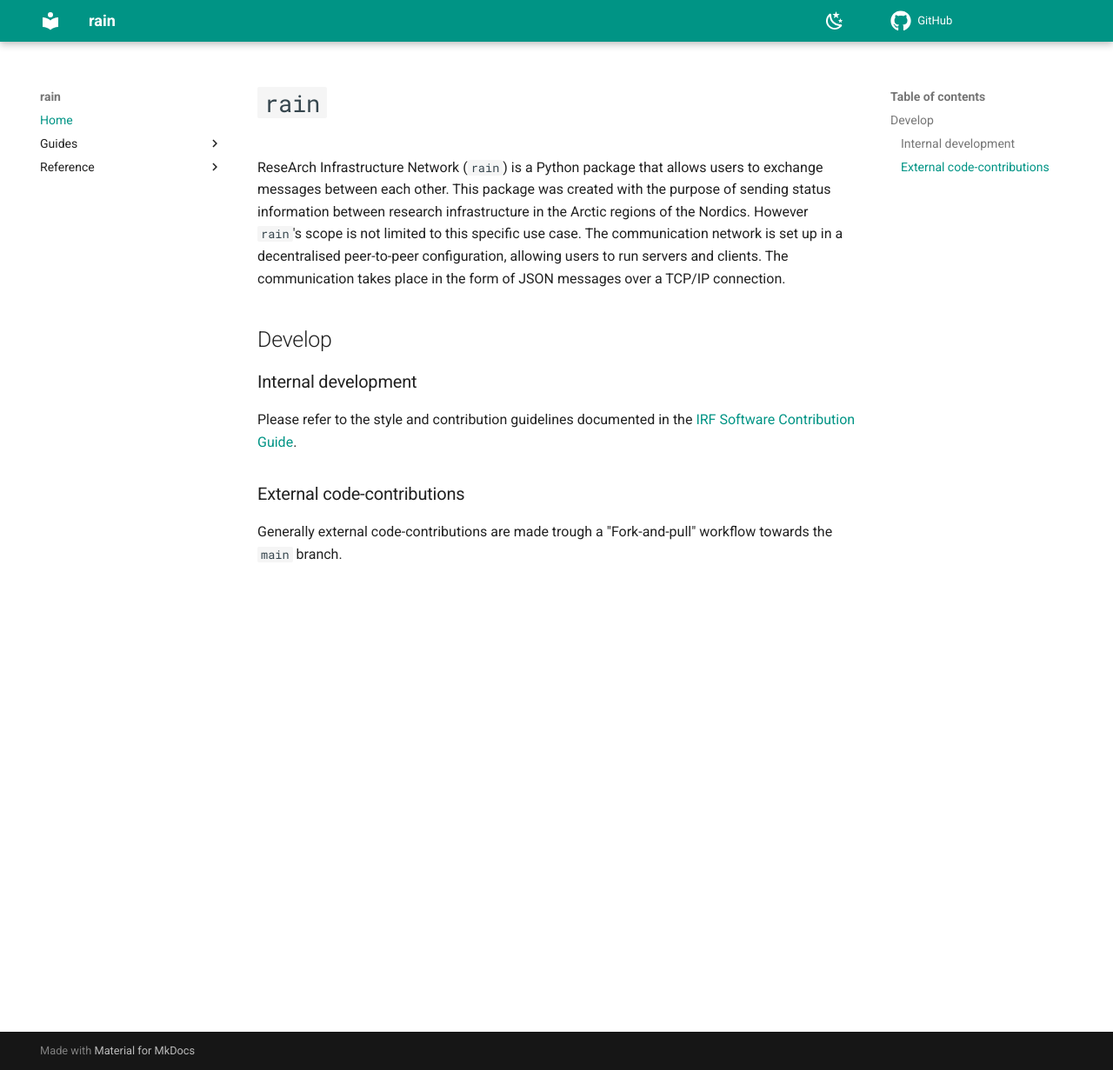
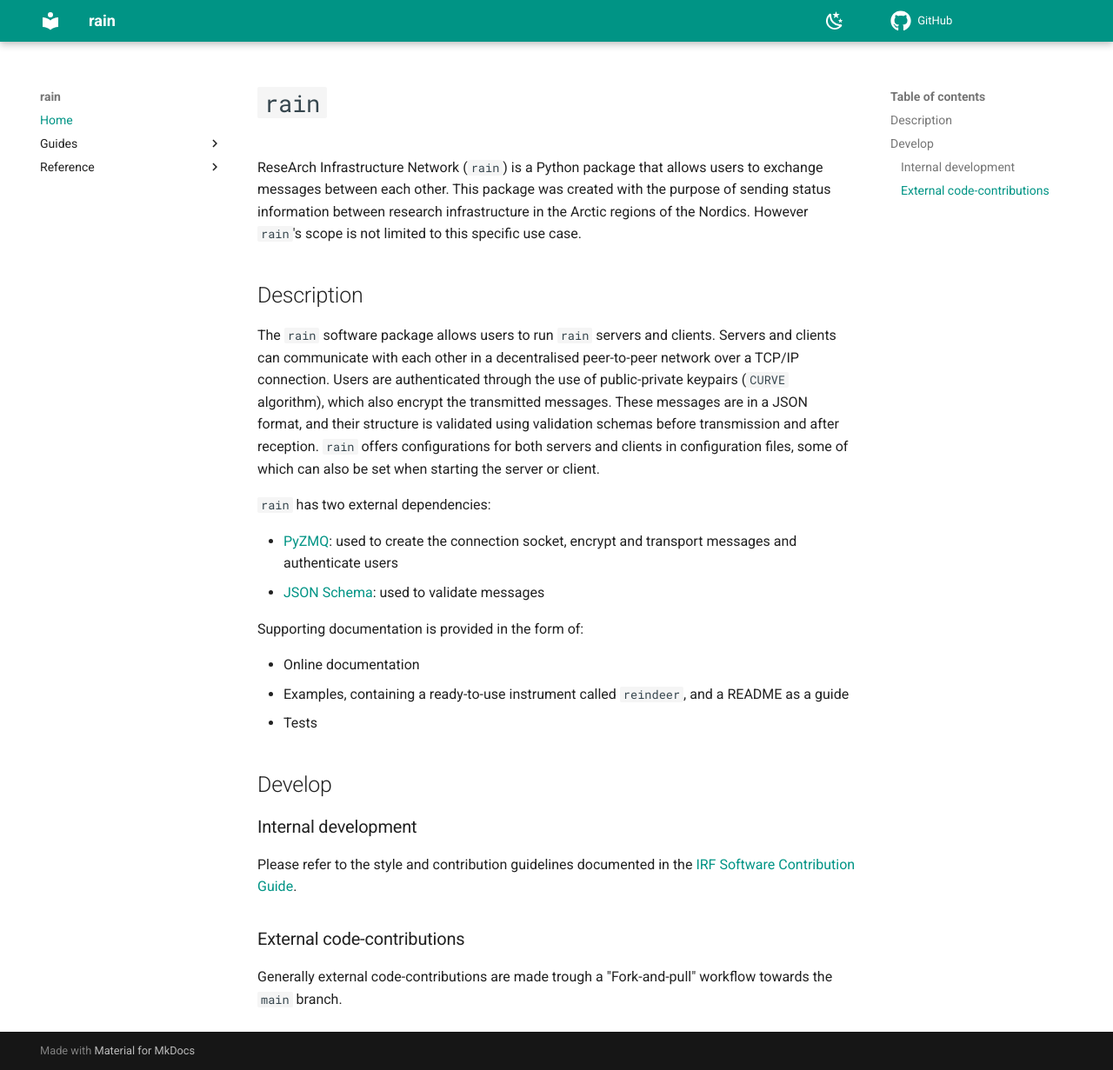
Before and after one commit to danielk333/rain, an MkDocs documentation site: the page built from docs/index.md, in a window 1280 px wide and 1231 px high. Shown: the whole window at 87% size. Built offline with MkDocs 1.6.1 and Material for MkDocs 9.7.7, drawn with Linux system fonts in a browser that asks for light colours; comment, search, counter and statistics services are not loaded.

Commit message:
Added more info to the homepage and updated the project name in the docs

```diff
--- a/docs/index.md
+++ b/docs/index.md
@@ -1,7 +1,25 @@
 # `rain`
 
 ReseArch Infrastructure Network (`rain`) is a Python package that allows users to exchange messages between each other. This package was created with the purpose of sending status information between research infrastructure in the Arctic regions of the Nordics. However `rain`'s scope is not limited to this specific use case.
-The communication network is set up in a decentralised peer-to-peer configuration, allowing users to run servers and clients. The communication takes place in the form of JSON messages over a TCP/IP connection.
+
+## Description
+
+The `rain` software package allows users to run `rain` servers and clients.
+Servers and clients can communicate with each other in a decentralised peer-to-peer network over a TCP/IP connection.
+Users are authenticated through the use of public-private keypairs (`CURVE` algorithm), which also encrypt the transmitted messages.
+These messages are in a JSON format, and their structure is validated using validation schemas before transmission and after reception.
+`rain` offers configurations for both servers and clients in configuration files, some of which can also be set when starting the server or client.
+
+`rain` has two external dependencies:
+
+- [PyZMQ](https://zeromq.org/languages/python/): used to create the connection socket, encrypt and transport messages and authenticate users
+- [JSON Schema](https://json-schema.org/): used to validate messages
+
+Supporting documentation is provided in the form of:
+
+- Online documentation
+- Examples, containing a ready-to-use instrument called `reindeer`, and a README as a guide
+- Tests
 
 ## Develop
 
```
Also changed, not shown: README.md (+7 -1 lines), docs/installation.md (+1 -1 lines).
